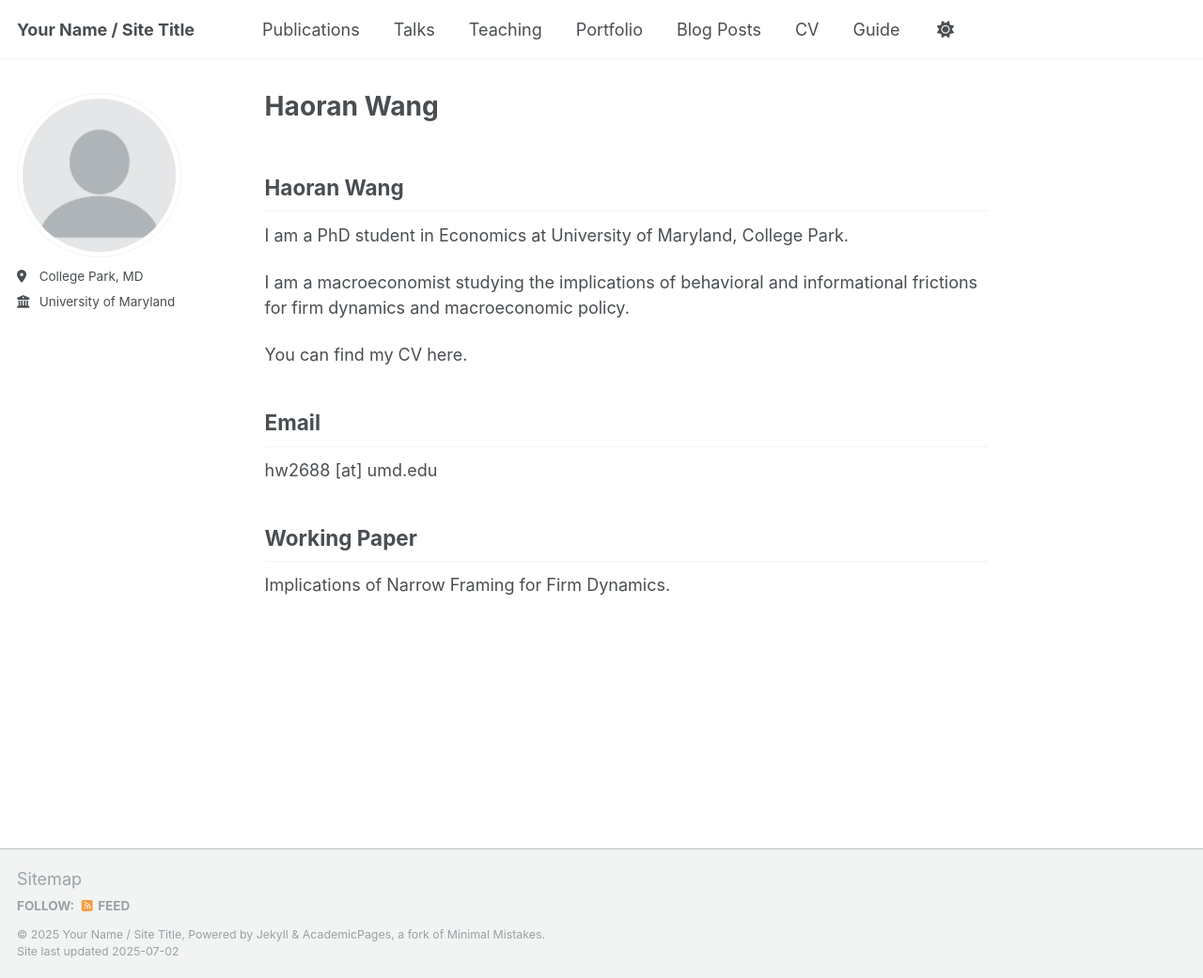
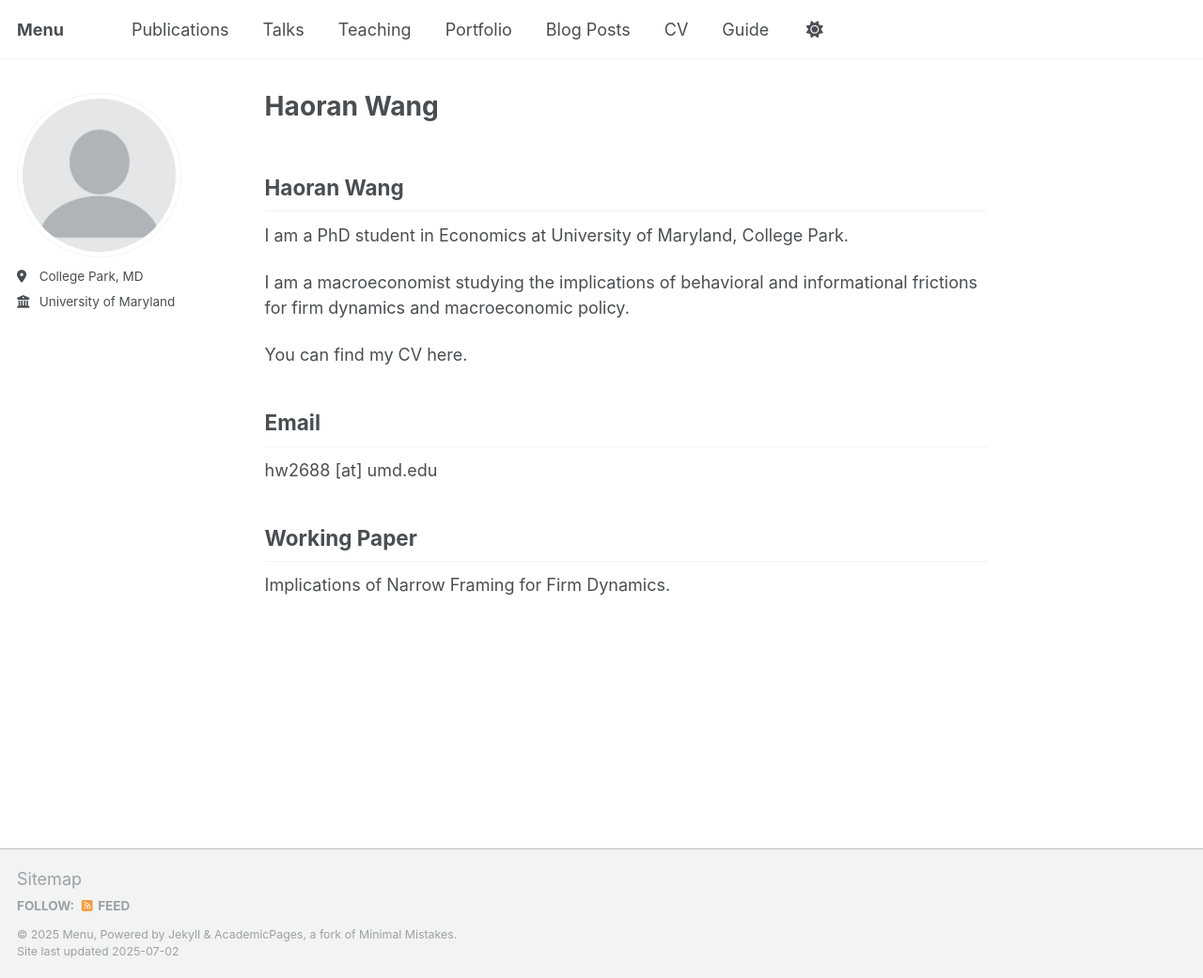
Before and after one commit to harrywang-econ/haoran-wang.github.io, a Jekyll site: the page built from _pages/about.md, in a window 1280 px wide and 1041 px high. Shown: the whole window at 94% size. Built offline with Jekyll 4.4.1, drawn with Linux system fonts in a browser that asks for light colours; a script that is not in the unit is left out; our own code applies the rules of GitHub Pages for plain Markdown files.

Commit message:
Update _config.yml

```diff
--- a/_config.yml
+++ b/_config.yml
@@ -8,13 +8,13 @@
 
 # Basic Site Settings
 locale                   : "en-US"
-site_theme               : "default"
-title                    : "Your Name / Site Title"
+site_theme               :
+title                    : "Menu"
 title_separator          : "-"
 name                     :
 description              :
-url                      : https://academicpages.github.io # the base hostname & protocol for your site e.g. "https://[your GitHub username].github.io" or if you already have some other page hosted on Github then use "https://[your GitHub username].github.io/[Your Repo Name]"
-baseurl                  : "" # the subpath of your site, e.g. "/blog"
+baseurl                  : "/haoran-wang.github.io"
+url                      : "https://harrywang1998.github.io" # the subpath of your site, e.g. "/blog"
 repository               : "academicpages/academicpages.github.io"
 
 # Site Author - The following control what appear as part of the author content on the side bar.
```
